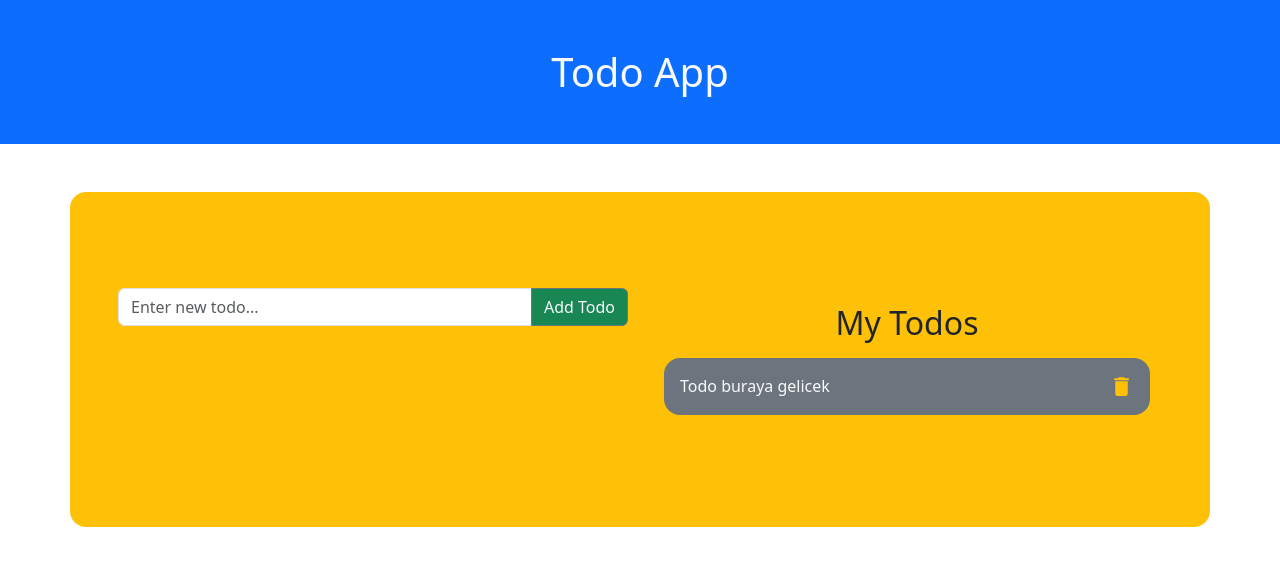
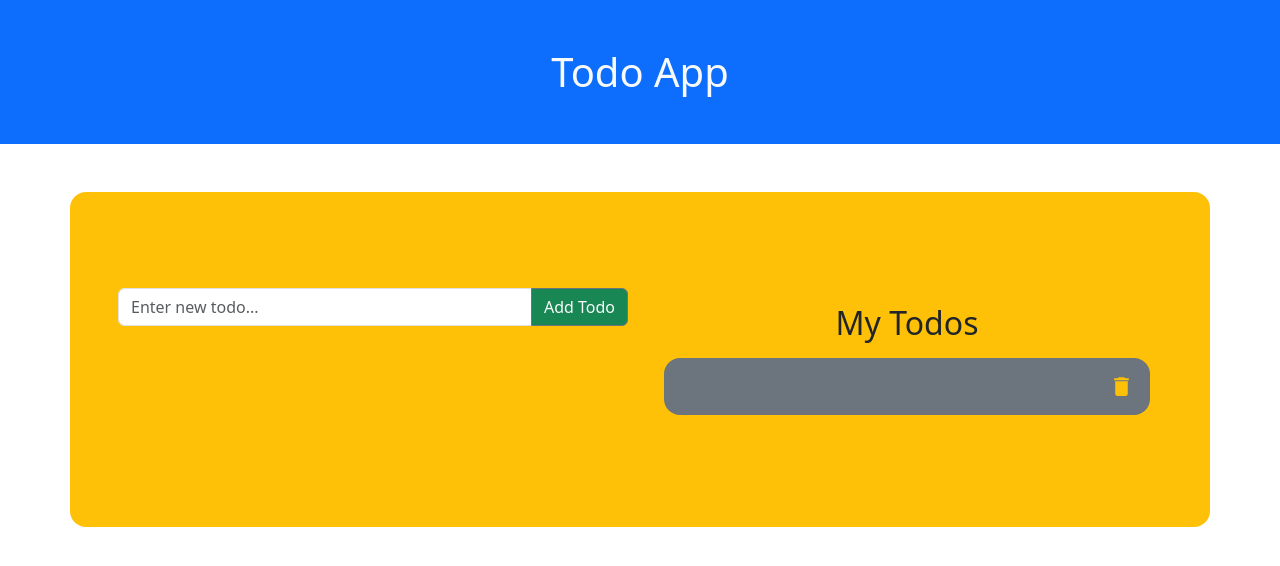
Before and after one commit to nurdoganbahadir/React-Todo-App, a React (Create React App) app: page / in a window 1280 px wide. Shown: the top 566 px of the page. Built offline with nearby package versions, Linux system fonts and the light colour scheme.

Commit message:
stateler kullanılarak todo oluşturuldu ve düzgün çalışıyor

```diff
--- a/src/components/AddTodo.jsx
+++ b/src/components/AddTodo.jsx
@@ -1,23 +1,35 @@
 import InputGroup from "react-bootstrap/InputGroup";
 import Form from "react-bootstrap/Form";
 import Button from "react-bootstrap/Button";
+import { useState } from "react";
 
-const AddTodo = () => {
+const AddTodo = ({ setTodos }) => {
+  const [todo, setTodo] = useState("");
+
+  const handleSubmit = (e) => {
+    e.preventDefault();
+    setTodos(todo);
+  };
+
   return (
+    <Form onSubmit={handleSubmit}>
       <InputGroup className="mb-3">
         <Form.Control
           placeholder="Enter new todo..."
           aria-label="Recipient's username"
           aria-describedby="basic-addon2"
+          onChange={(e) => setTodo(e.target.value)}
         />
         <Button
           variant="outline-secondary"
           id="button-addon2"
           className="bg-success text-light"
+          type="submit"
         >
           Add Todo
         </Button>
       </InputGroup>
+    </Form>
   );
 };
 
--- a/src/components/TodoList.jsx
+++ b/src/components/TodoList.jsx
@@ -1,13 +1,13 @@
 import React from "react";
 import { MdDelete } from "react-icons/md";
 
-const TodoList = () => {
+const TodoList = ({ todos }) => {
   return (
     <div className="container my-3">
       <h2 className="text-center">My Todos</h2>
       <table className="w-100 my-3">
         <div className="p-3 bg-secondary text-light rounded-4 d-flex justify-content-between">
-          <tr>Todo buraya gelicek</tr>
+          <tr>{todos}</tr>
           <MdDelete size={25} type="button" className="text-warning" />
         </div>
       </table>
--- a/src/pages/Home.jsx
+++ b/src/pages/Home.jsx
@@ -1,4 +1,4 @@
-import React from "react";
+import React, { useState } from "react";
 import Col from "react-bootstrap/esm/Col";
 import Container from "react-bootstrap/Container";
 import Row from "react-bootstrap/Row";
@@ -7,16 +7,18 @@ import TodoList from "../components/TodoList";
 import Header from "../components/Header";
 
 const Home = () => {
+  const [todos, setTodos] = useState("");
+
   return (
     <>
       <Header />
       <Container className="p-5 my-5 bg-warning rounded-4">
         <Row className="my-5">
           <Col sm={12} lg={6} className="">
-            <AddTodo />
+            <AddTodo setTodos={setTodos} />
           </Col>
           <Col sm={12} lg={6}>
-            <TodoList />
+            <TodoList todos={todos} />
           </Col>
         </Row>
       </Container>
```
Lines whose indentation alone changed are shown as unchanged.
